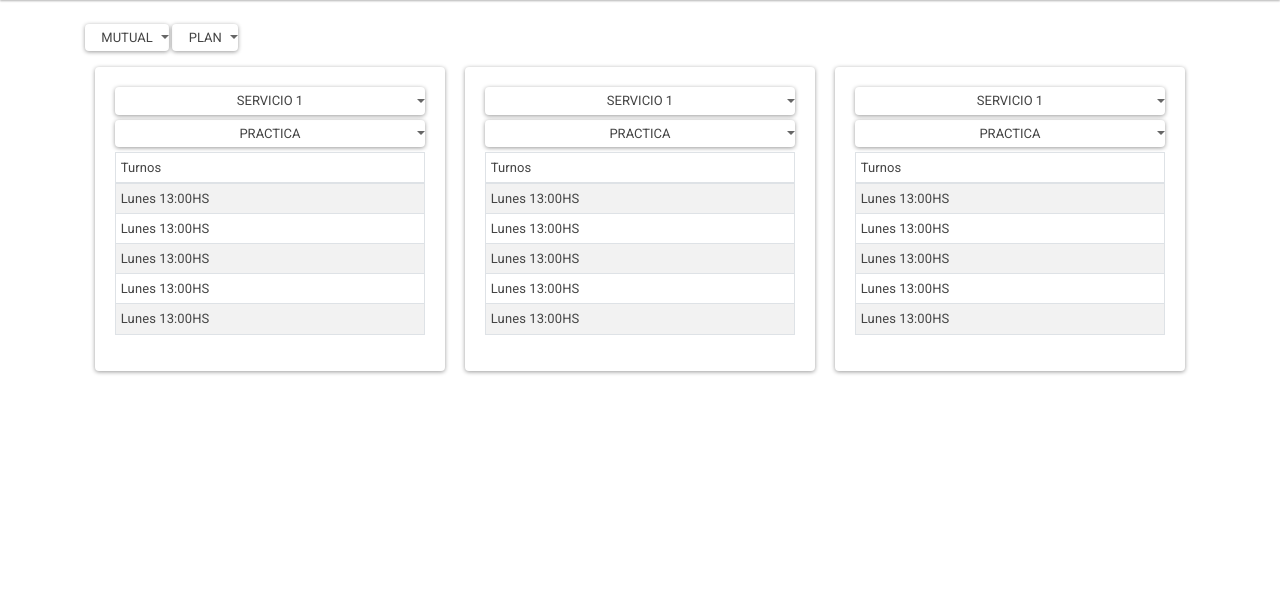
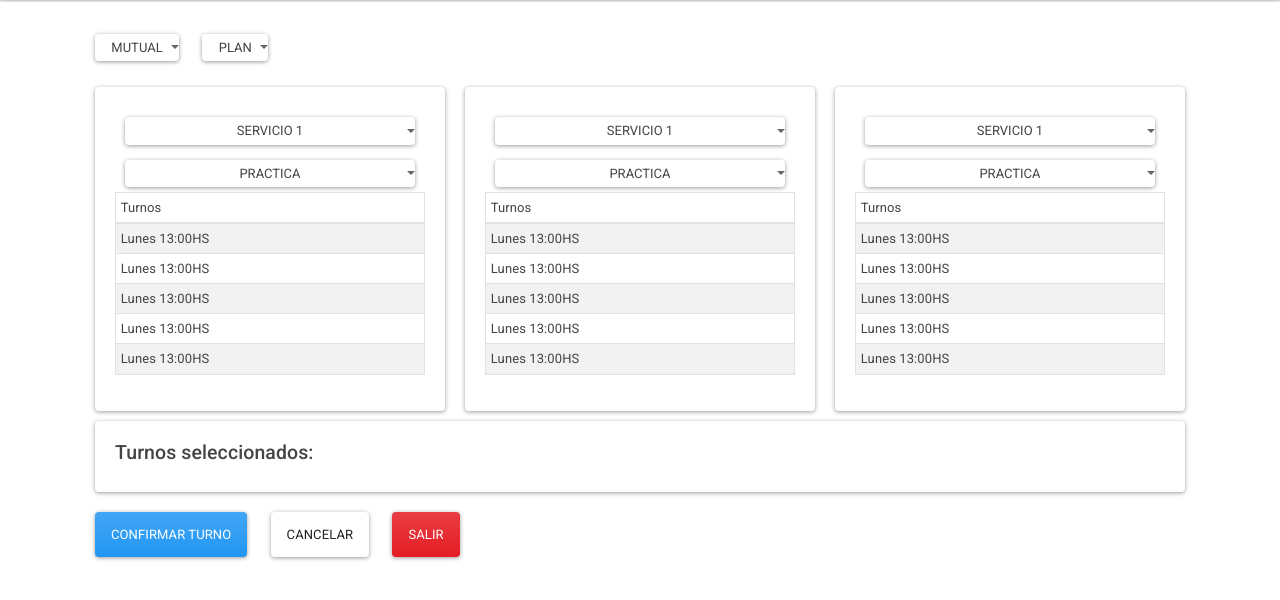
Before and after one commit to raabdev/APIRest-medical, a Flask app: page /turnos/asignacion_turnos/ in a window 1280 px wide. Shown: the part 52-652 px from the top of the page. Run offline with Flask 2, Linux system fonts and the light colour scheme; some libraries are stand-ins or nearby versions.

Commit message:
se mejoro la pagina asignacion de turnos

```diff
--- a/main.py
+++ b/main.py
@@ -13,7 +13,7 @@
 def turnos():
     return render_template('turnos.html')
 
-@app.route('/turnos/asignacion_turnos/')
+@app.route('/turnos/asignacion_turnos/', methods = ["GET", "POST"])
 def asignacion_turnos():
     return render_template('asignacion_turnos.html')
 
--- a/static/css/styles.css
+++ b/static/css/styles.css
@@ -9,3 +9,11 @@
 #servicio1{
     margin-bottom: 5px;
 }
+
+.btn{
+    margin: 10px;
+}
+
+.card{
+    margin: 10px;
+}
--- a/templates/asignacion_turnos.html
+++ b/templates/asignacion_turnos.html
@@ -105,7 +105,14 @@
             </div>
         </div>
 
+        <div class="card card-body">
+            <h4>Turnos seleccionados:</h4>
+            <table></table>
+        </div>
 
+        <button type="submit" class="btn btn-primary">Confirmar turno</button>
+        <button class="btn btn-secondary">Cancelar</button>
+        <button class="btn btn-danger">Salir</button>
 
 
 
```
